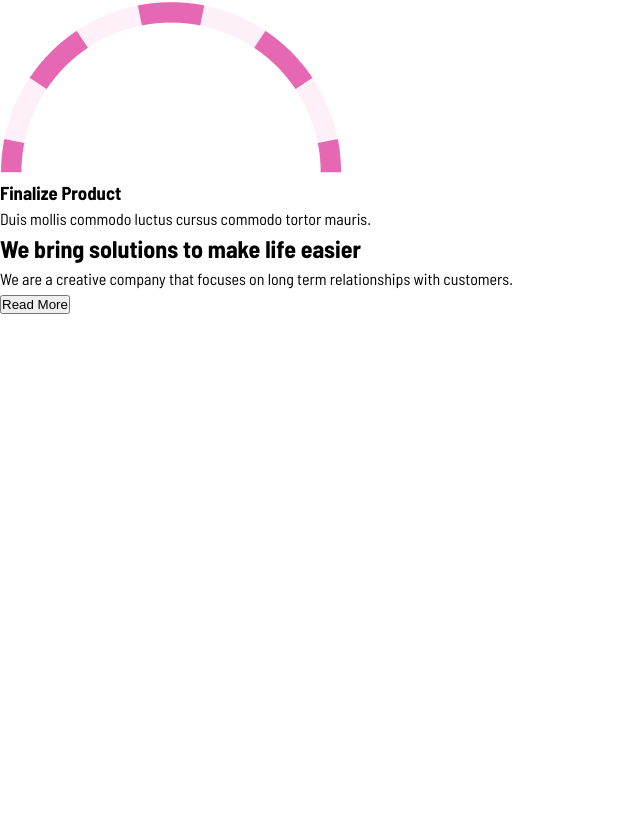
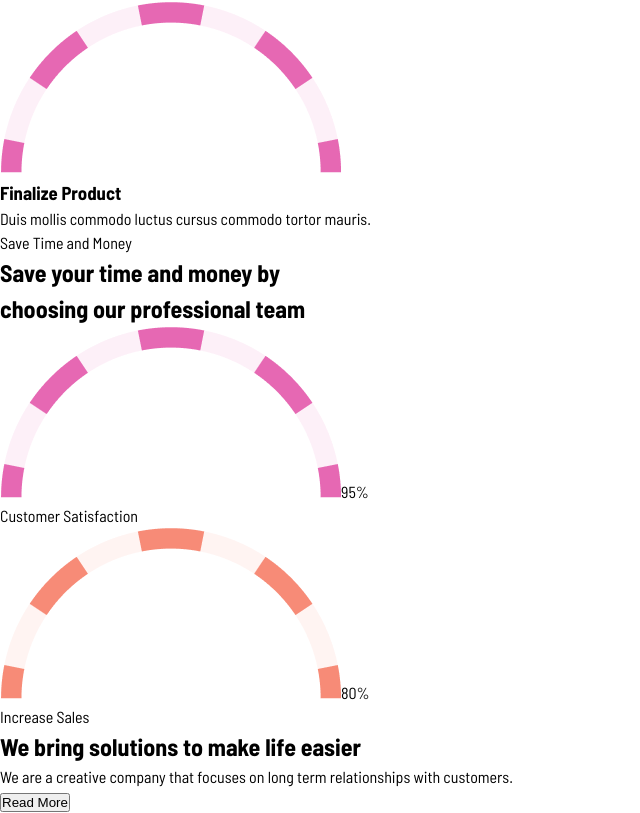
Before and after one commit to Hizmy-M/React-Projects, a React (Vite) app in the folder 06.SandBox-web/: page / in a window 1280 px wide. Shown: the part 1350-2163 px from the top of the page, without its empty margins (0-640 px from the left). Before the commit the page ends 1665 px from the top, so only its background shows below. Built offline with nearby package versions, Linux system fonts and the light colour scheme.

Commit message:
save time added to the list

```diff
--- a/06.SandBox-web/src/App.jsx
+++ b/06.SandBox-web/src/App.jsx
@@ -3,6 +3,7 @@ import SectionOne from "./SectionOne";
 import CardSection from "./CardSection";
 import ChooseUs from "./ChooseUs"
 import CollectIdeas from "./CollectIdeas";
+import SaveTime from "./SaveTime";
 import SectionTwo from "./SectionTwo";
 
 function App() {
@@ -13,6 +14,7 @@ function App() {
             <CardSection />
             <ChooseUs />
             <CollectIdeas />
+            <SaveTime />
             <SectionTwo />
 
         </>
```
